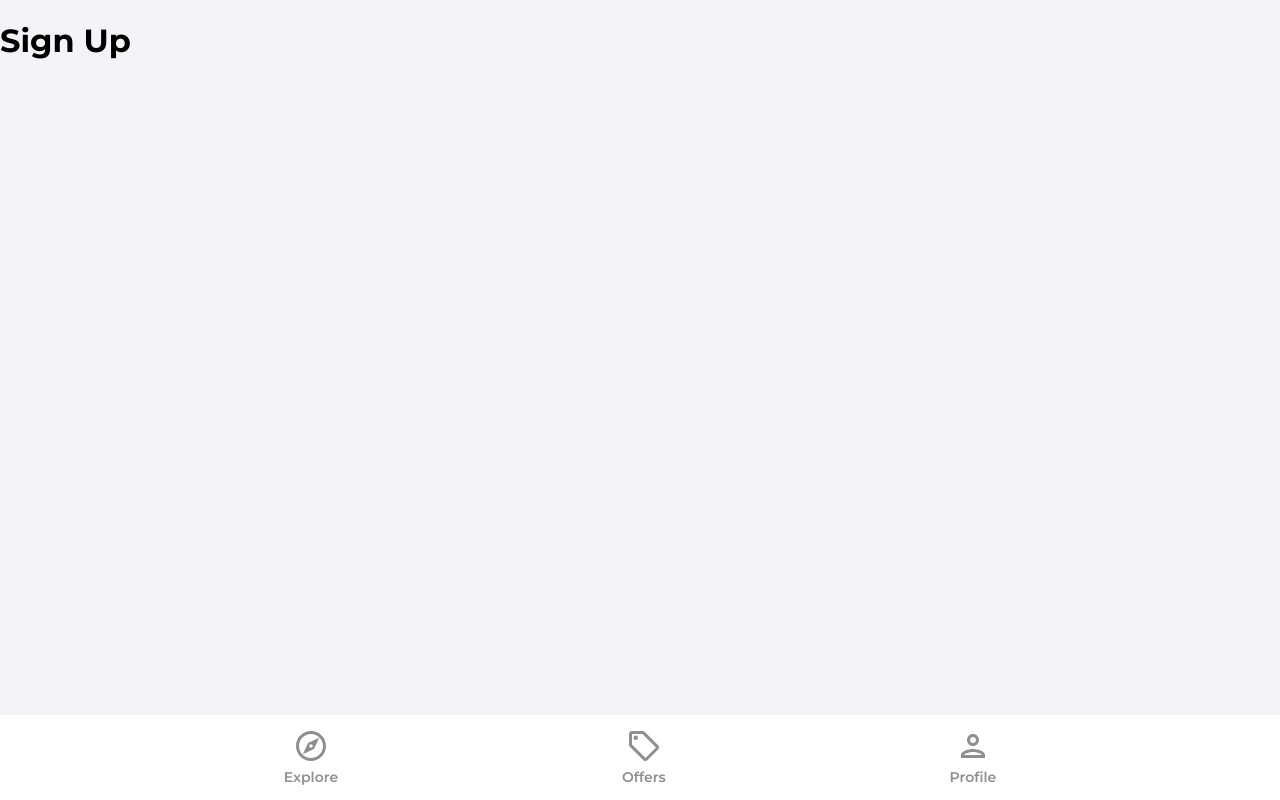
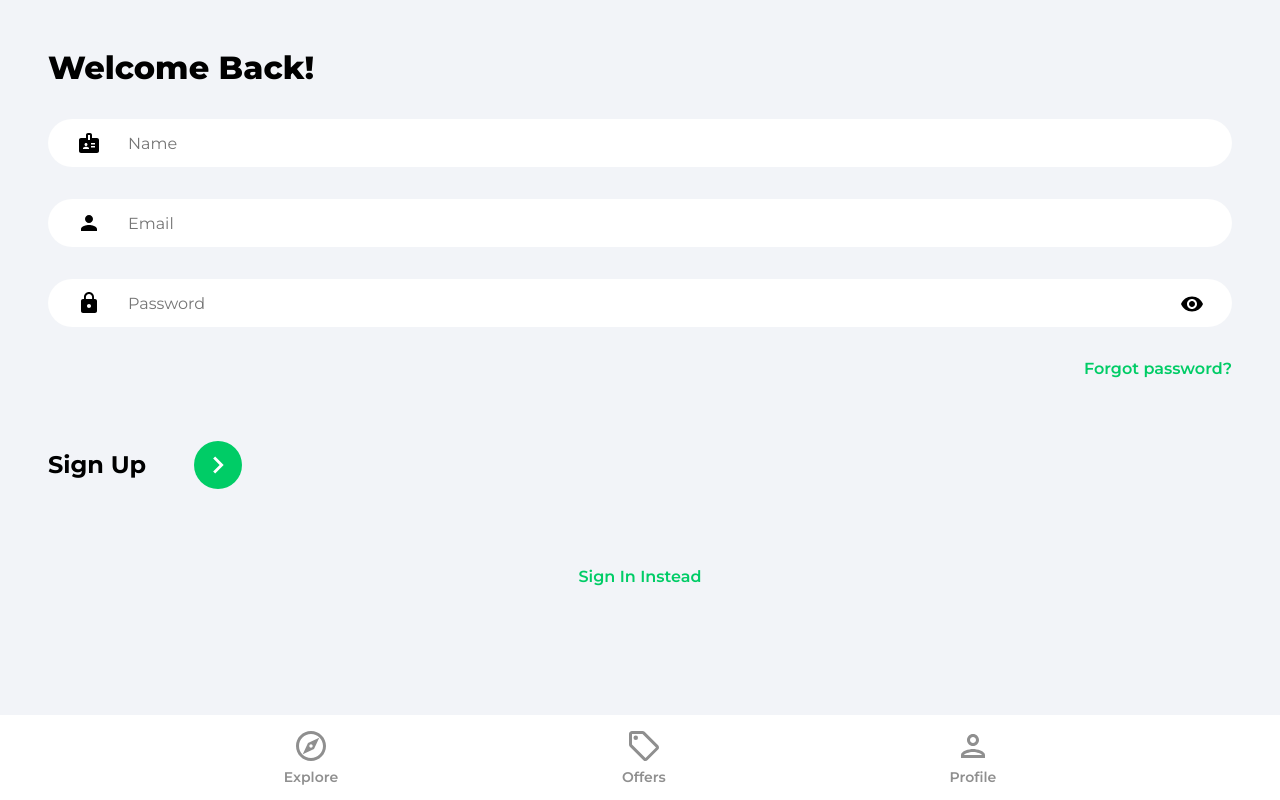
Before and after one commit to thepixelboy/house-marketplace, a React (Create React App) app: page /sign-up in a window 1280 px wide. Built offline with nearby package versions, Linux system fonts and the light colour scheme.

Commit message:
feat: sign in and sign up forms

```diff
--- a/src/pages/SignIn.jsx
+++ b/src/pages/SignIn.jsx
@@ -1,4 +1,80 @@
+import { useState } from "react";
+import { Link, useNavigate } from "react-router-dom";
+import { ReactComponent as ArrowRightIcon } from "../assets/svg/keyboardArrowRightIcon.svg";
+import visibilityIcon from "../assets/svg/visibilityIcon.svg";
+
 function SignIn() {
-  return <h1>Sign In</h1>;
+  const [showPassword, setShowPassword] = useState(false);
+  const [formData, setFormData] = useState({
+    email: "",
+    password: "",
+  });
+  const { email, password } = formData;
+
+  const navigate = useNavigate();
+
+  const onChange = (e) => {
+    setFormData((prevState) => ({
+      ...prevState,
+      [e.target.id]: e.target.value,
+    }));
+  };
+
+  return (
+    <>
+      <div className="pageContainer">
+        <header>
+          <p className="pageHeader">Welcome Back!</p>
+        </header>
+
+        <main>
+          <form>
+            <input
+              type="email"
+              id="email"
+              className="emailInput"
+              placeholder="Email"
+              value={email}
+              onChange={onChange}
+            />
+
+            <div className="passwordInputDiv">
+              <input
+                type={showPassword ? "text" : "password"}
+                className="passwordInput"
+                placeholder="Password"
+                id="password"
+                value={password}
+                onChange={onChange}
+              />
+              <img
+                src={visibilityIcon}
+                alt="show password"
+                className="showPassword"
+                onClick={() => setShowPassword((prevState) => !prevState)}
+              />
+            </div>
+
+            <Link to="/forgot-password" className="forgotPasswordLink">
+              Forgot password?
+            </Link>
+
+            <div className="signInBar">
+              <p className="signInText">Sign In</p>
+              <button className="signInButton">
+                <ArrowRightIcon fill="#ffffff" width="34px" height="34px" />
+              </button>
+            </div>
+          </form>
+
+          {/* TODO: Google OAuth */}
+
+          <Link to="/sign-up" className="registerLink">
+            Sign Up Instead
+          </Link>
+        </main>
+      </div>
+    </>
+  );
 }
 export default SignIn;
--- a/src/pages/SignUp.jsx
+++ b/src/pages/SignUp.jsx
@@ -1,4 +1,89 @@
+import { useState } from "react";
+import { Link, useNavigate } from "react-router-dom";
+import { ReactComponent as ArrowRightIcon } from "../assets/svg/keyboardArrowRightIcon.svg";
+import visibilityIcon from "../assets/svg/visibilityIcon.svg";
+
 function SignUp() {
-  return <h1>Sign Up</h1>;
+  const [showPassword, setShowPassword] = useState(false);
+  const [formData, setFormData] = useState({
+    name: "",
+    email: "",
+    password: "",
+  });
+  const { name, email, password } = formData;
+
+  const navigate = useNavigate();
+
+  const onChange = (e) => {
+    setFormData((prevState) => ({
+      ...prevState,
+      [e.target.id]: e.target.value,
+    }));
+  };
+
+  return (
+    <>
+      <div className="pageContainer">
+        <header>
+          <p className="pageHeader">Welcome Back!</p>
+        </header>
+
+        <main>
+          <form>
+            <input
+              type="text"
+              id="name"
+              className="nameInput"
+              placeholder="Name"
+              value={name}
+              onChange={onChange}
+            />
+            <input
+              type="email"
+              id="email"
+              className="emailInput"
+              placeholder="Email"
+              value={email}
+              onChange={onChange}
+            />
+
+            <div className="passwordInputDiv">
+              <input
+                type={showPassword ? "text" : "password"}
+                className="passwordInput"
+                placeholder="Password"
+                id="password"
+                value={password}
+                onChange={onChange}
+              />
+              <img
+                src={visibilityIcon}
+                alt="show password"
+                className="showPassword"
+                onClick={() => setShowPassword((prevState) => !prevState)}
+              />
+            </div>
+
+            <Link to="/forgot-password" className="forgotPasswordLink">
+              Forgot password?
+            </Link>
+
+            <div className="signUpBar">
+              <p className="signUpText">Sign Up</p>
+              <button className="signUpButton">
+                <ArrowRightIcon fill="#ffffff" width="34px" height="34px" />
+              </button>
+            </div>
+          </form>
+
+          {/* TODO: Google OAuth */}
+
+          <Link to="/sign-in" className="registerLink">
+            Sign In Instead
+          </Link>
+        </main>
+      </div>
+    </>
+  );
 }
 export default SignUp;
```
